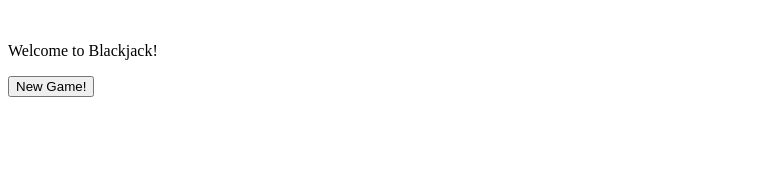
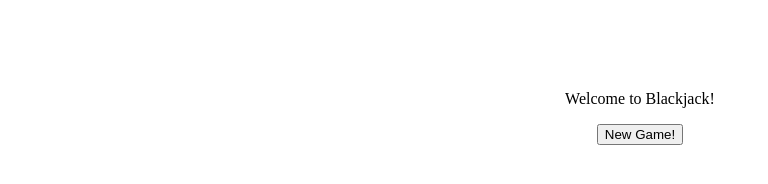
Before and after one commit to mihaitise/simpleBlackjackGame, a plain HTML site: page index.html in a window 1280 px wide. Shown: the whole page, without its empty margins (0-768 px from the left). Drawn offline with Linux system fonts and the light colour scheme.

Commit message:
some styling for the main view

```diff
--- a/style.css
+++ b/style.css
@@ -1 +1,6 @@
 /* Styles go here */
+
+body {
+   text-align: center;
+   padding: 3em 0;
+}
```
